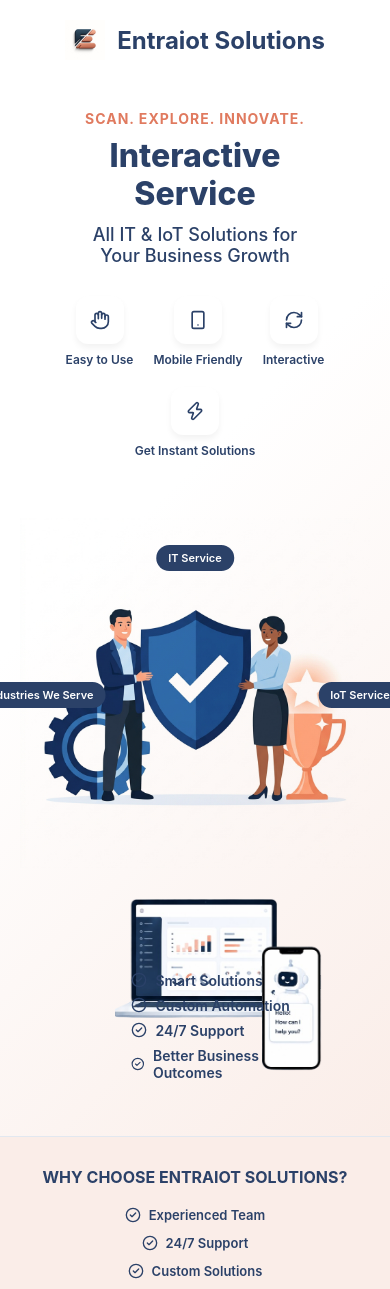
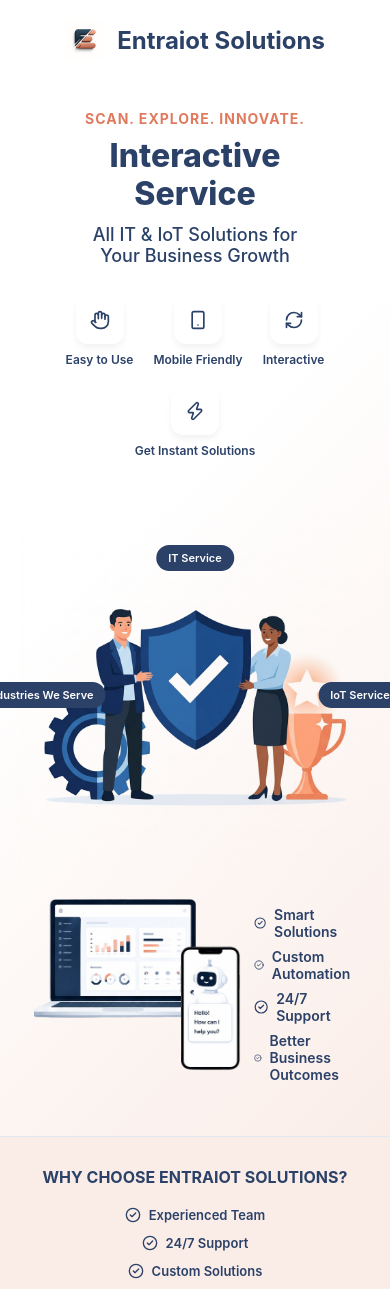
Before and after one commit to EntraBuilt-Test/Entraiot, a React (Vite) app: page / in a window 390 px wide. Shown: the top 1289 px of the page. Built offline with nearby package versions, Linux system fonts and the light colour scheme.

Commit message:
Fix text overlapping laptop image on mobile screens

```diff
--- a/src/views/Home.css
+++ b/src/views/Home.css
@@ -59,6 +59,7 @@ li { display: flex; align-items: center; gap: 8px; font-size: 12px; color: #4755
 
 /* Hero Right (Laptop & Chatbot Mockup) */
 .hero-right { width: 45%; display: flex; flex-direction: column; justify-content: center; align-items: flex-start; gap: 20px; position: relative; max-width: 450px; margin: 0 auto; order: 2; }
+.laptop-hero-img { width: 100%; max-width: 450px; object-fit: contain; transform: translateX(30px); }
 .laptop-mockup { width: 320px; position: relative; margin-bottom: -40px; }
 .laptop-screen { background: #2b4168; border-radius: 12px 12px 0 0; padding: 10px; height: 200px; display: flex; }
 .dashboard-placeholder { background: white; flex: 1; border-radius: 4px; display: flex; padding: 8px; gap: 8px; }
@@ -85,6 +86,9 @@ li { display: flex; align-items: center; gap: 8px; font-size: 12px; color: #4755
   margin-top: 10px;
   padding-left: 20px;
   color: #2b4168;
+  position: absolute;
+  bottom: 8%;
+  left: 12%;
 }
 .hero-benefits li { color: #2b4168; font-weight: 600; font-size: 14px; margin-bottom: 8px; }
 
@@ -230,8 +234,12 @@ li { display: flex; align-items: center; gap: 8px; font-size: 12px; color: #4755
   .cta-buttons button { width: 100%; }
   .benefits-grid { grid-template-columns: 1fr; justify-items: center; }
 
-  .laptop-mockup { width: 100%; max-width: 320px; }
+  .hero-right { width: 100%; align-items: center; order: 2; }
+  .laptop-mockup { width: 100%; margin-bottom: 20px; }
   .chatbot-mockup { right: 0; transform: translateX(20%); }
+
+  .laptop-hero-img { transform: translateX(0); }
+  .hero-benefits { position: relative; bottom: auto; left: auto; margin-top: 0px; padding-left: 0; align-self: center; text-align: left; }
 
   /* Fix Hero Interactive Buttons Overflow */
   .hero-center { max-width: 220px !important; margin: 0 auto; }
--- a/src/views/Home.jsx
+++ b/src/views/Home.jsx
@@ -65,10 +65,10 @@ export default function Home() {
           <img
             src="/laptop_image.png"
             alt="Laptop and Mobile Dashboard"
-            style={{ width: '100%', maxWidth: '450px', objectFit: 'contain', transform: 'translateX(30px)' }}
+            className="laptop-hero-img"
           />
 
-          <div className="hero-benefits" style={{ position: 'absolute', bottom: '8%', left: '12%' }}>
+          <div className="hero-benefits">
             <ul>
               <li><CheckCircle2 size={16} color={navy}/> Smart Solutions</li>
               <li><CheckCircle2 size={16} color={navy}/> Custom Automation</li>
```
